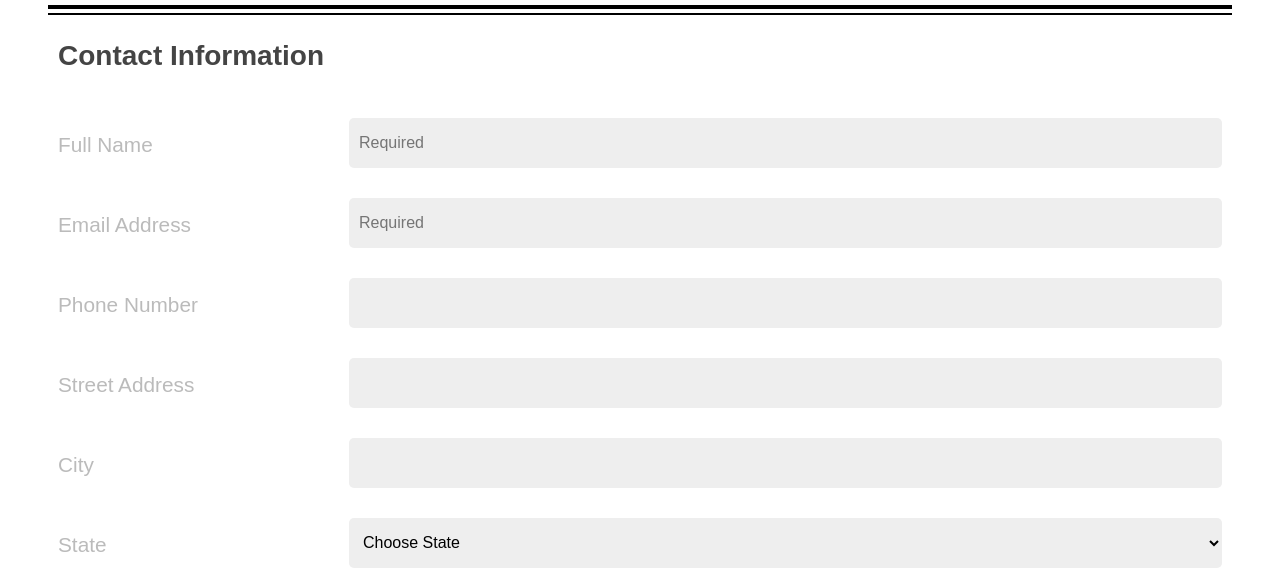
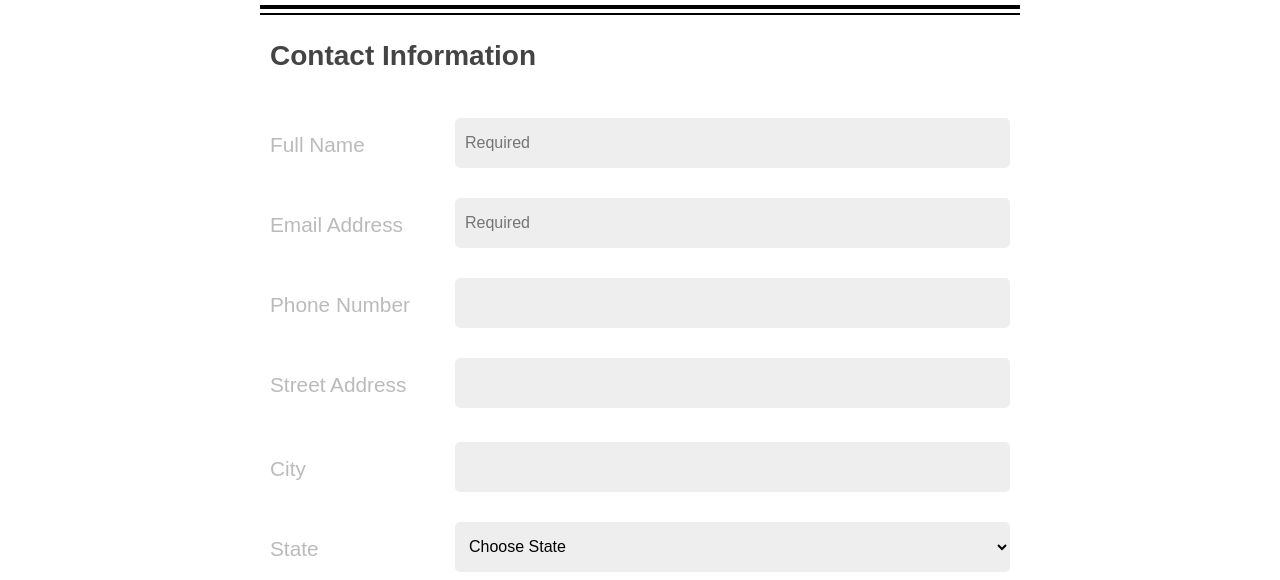
Before and after one commit to ghostbladegg/Treehouse-FEWD-Project-3, a plain HTML site: page index.html in a window 1280 px wide. Shown: the part 213-793 px from the top of the page. Drawn offline with Linux system fonts and the light colour scheme.

Commit message:
Media Queries Fix
Change media queries: Min-width: 760px;

Remove float:right for 760px

Add width: 25% for label

```diff
--- a/css/main.css
+++ b/css/main.css
@@ -22,6 +22,7 @@ label {
 .container {
 	width: 92.5%;
 	margin: auto;
+	max-width: 760px;
 }
 
 .clearfix::after {
@@ -138,12 +139,11 @@ button {
 
 
 /* Media Queries */
-@media (min-width: 768px) {
+@media (min-width: 760px) {
 	.contactinformation > input,
 	.contactinformation textarea,
 	select {
 		width: 75%;
-		float: right;
 	}
 
 	#zipcode {
@@ -158,5 +158,6 @@ button {
 		padding-top: 30px;
 		float: left;
 		clear: both;
+		width: 25%;
 	}
 }
```
